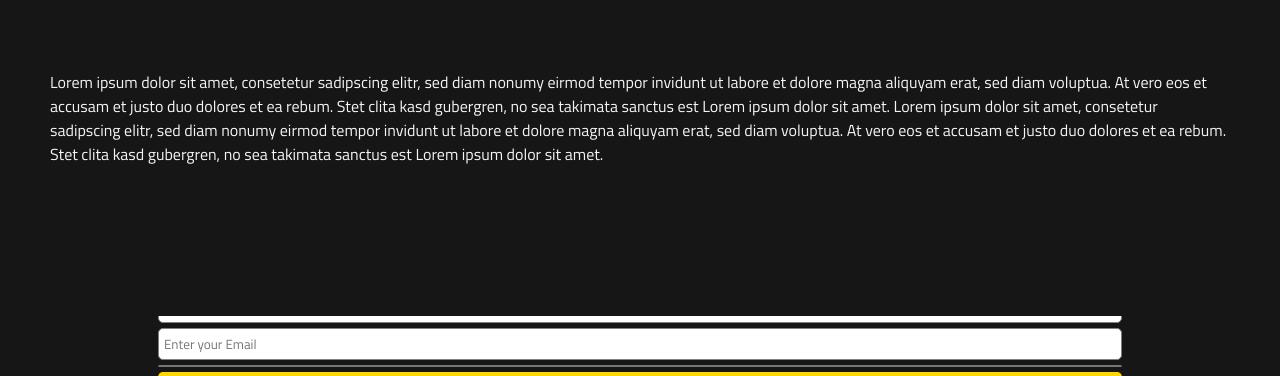
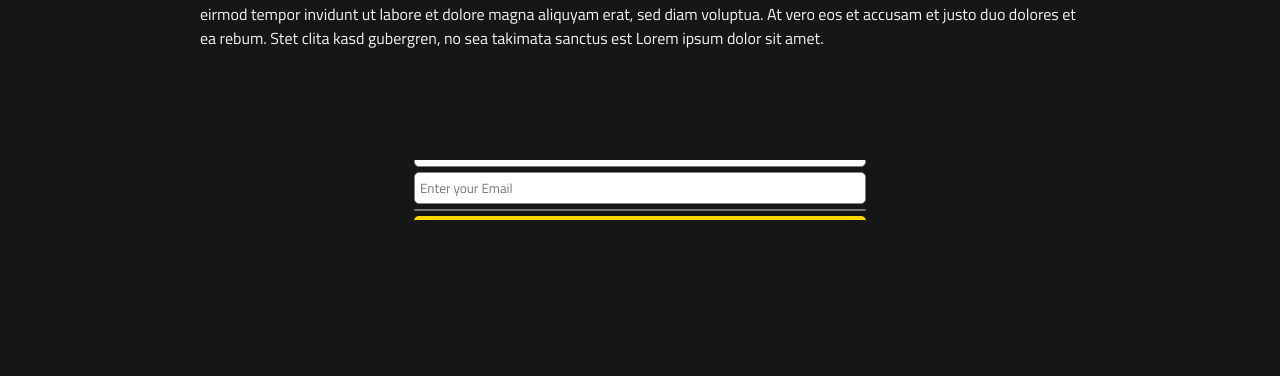
Before and after one commit to Milad-mosadegh/gatsby-ableton, a Gatsby site: page /contact in a window 1280 px wide. Shown: the part 428-804 px from the top of the page. Built offline with nearby package versions, Linux system fonts and the light colour scheme; Gatsby itself is replaced by a stand-in of ours.

Commit message:
edite contact css

```diff
--- a/src/styles/contactForm.module.css
+++ b/src/styles/contactForm.module.css
@@ -1,5 +1,5 @@
 .containerFrom{
-    margin-top: 300px;
+    margin-top: 200px;
     display: flex;
     flex-direction: column;
 }
@@ -15,11 +15,11 @@
 }
 
 .containerFrom p{
-    padding: 50px
+    padding: 10px 200px;
 }
 
 .form{
-    width: 80%;
+    width: 40%;
     margin: 0 auto;
     display: flex;
     flex-direction: column;
```
